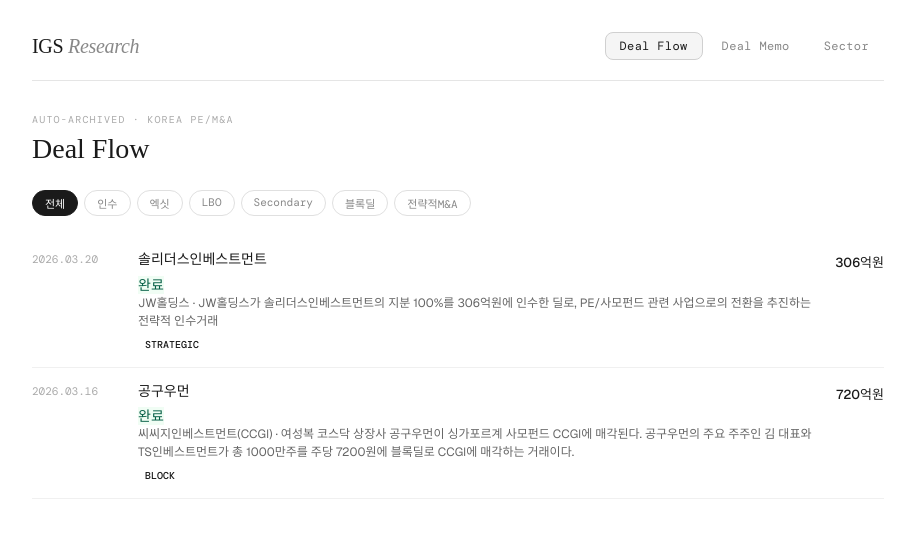
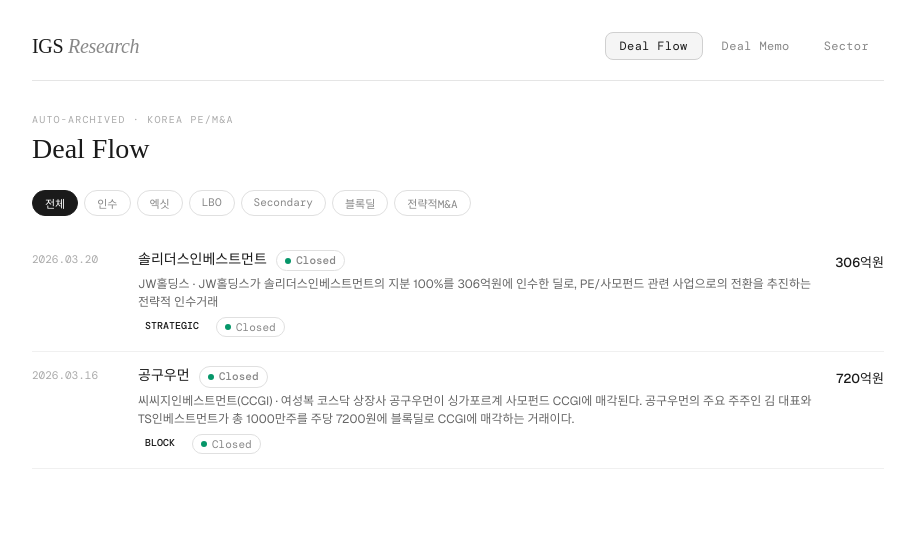
Before and after one commit to ingyu-song/igs-research, a Jekyll site: the page built from index.html, in a window 1280 px wide. Shown: the top 538 px of the page, without its empty margins (182-1097 px from the left). Built offline with Jekyll 4.4.1, drawn with Linux system fonts in a browser that asks for light colours; some web fonts are replaced.

Commit message:
fix: stage badge dot style beside company name

```diff
--- a/assets/css/main.css
+++ b/assets/css/main.css
@@ -38,10 +38,12 @@
 .deal-ev{font-size:13px;font-weight:500;color:#1a1a1a;white-space:nowrap;padding-top:2px}
 
 /* deal stage 배지 */
-.deal-stage--소문{background:#fdf2f8;color:#9d174d}
-.deal-stage--협상{background:#fffbeb;color:#92400e}
-.deal-stage--계약{background:#eff6ff;color:#1d4ed8}
-.deal-stage--완료{background:#f0fdf4;color:#065f46}
+.stage-badge{display:inline-flex;align-items:center;gap:5px;font-size:11px;padding:2px 8px;border-radius:20px;border:0.5px solid #e0e0e0;color:#888;font-family:'DM Mono',monospace;vertical-align:middle;margin-left:6px}
+.stage-dot{width:6px;height:6px;border-radius:50%;flex-shrink:0}
+.stage--소문 .stage-dot{background:#db2777}
+.stage--협상 .stage-dot{background:#d97706}
+.stage--계약 .stage-dot{background:#2563eb}
+.stage--완료 .stage-dot{background:#059669}
 
 .memo-grid{display:grid;grid-template-columns:1fr 1fr;gap:1rem}
 .memo-card{border:0.5px solid #e5e5e5;border-radius:12px;padding:1.25rem;background:#fff;cursor:pointer;transition:border-color 0.15s;display:block}
--- a/assets/js/groupdeals.js
+++ b/assets/js/groupdeals.js
@@ -85,8 +85,9 @@
       ? latest.querySelector('.deal-tags').innerHTML : '';
 
     const stage = latest.dataset.dealStage || '';
+    const stageLabel = { '소문': 'Rumor', '협상': 'Nego', '계약': 'Signed', '완료': 'Closed' }[stage] || stage;
     const stageBadge = stage
-      ? `<span class="deal-stage deal-stage--${stage}">${stage}</span>` : '';
+      ? `<span class="stage-badge stage--${stage}"><span class="stage-dot"></span>${stageLabel}</span>` : '';
 
     const acquirer = latest.dataset.acquirer || '';
     const acquirerText = acquirer
@@ -108,13 +109,13 @@
         <div class="deal-body">
           <div class="deal-title">
             ${company}
+            ${stageBadge}
             ${hasMultiple ? `<span class="article-count">${items.length}개 기사</span>` : ''}
           </div>
-          ${stageBadge}
           <div class="deal-sub">
             ${acquirerText}${acquirerText && latest.dataset.summary ? ' · ' : ''}${latest.dataset.summary || ''}
           </div>
-          <div class="deal-tags">${tagsHTML}</div>
+          <div class="deal-tags">${tagsHTML}${stageBadge}</div>
         </div>
         <div class="deal-ev">${ev}${hasMultiple ? ' <span class="arrow">▸</span>' : ''}</div>
       </div>
```
